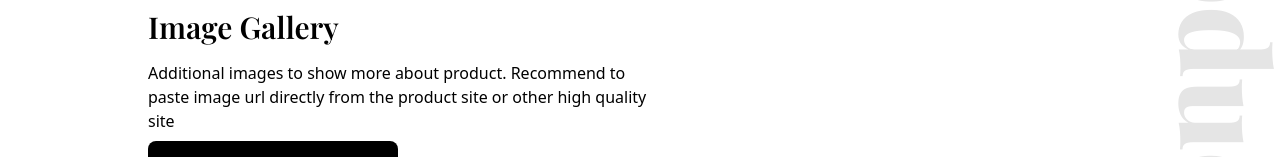
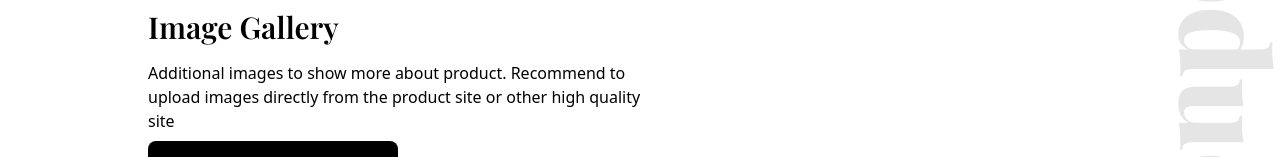
Before and after one commit to alexey-marinkevich/prod-rank, a React (Vite) app: page /suggest in a window 1280 px wide. Shown: the part 691-848 px from the top of the page. Built offline with nearby package versions, Linux system fonts and the light colour scheme; no server answers.

Commit message:
style: adjust paragraph

```diff
--- a/src/pages/SuggestProductPage.tsx
+++ b/src/pages/SuggestProductPage.tsx
@@ -211,8 +211,8 @@ function SuggestProductPage() {
           </section>
           <section className="mb-20">
             <h2 className="mb-4 font-serif text-3xl font-semibold">Image Gallery</h2>
-            <p className="mb-2 sm:max-w-lg">
-              Additional images to show more about product. Recommend to paste image url
+            <p className="mb-2 font-light sm:max-w-lg">
+              Additional images to show more about product. Recommend to upload images
               directly from the product site or other high quality site
             </p>
             <label className="block w-full sm:w-[250px]">
```
